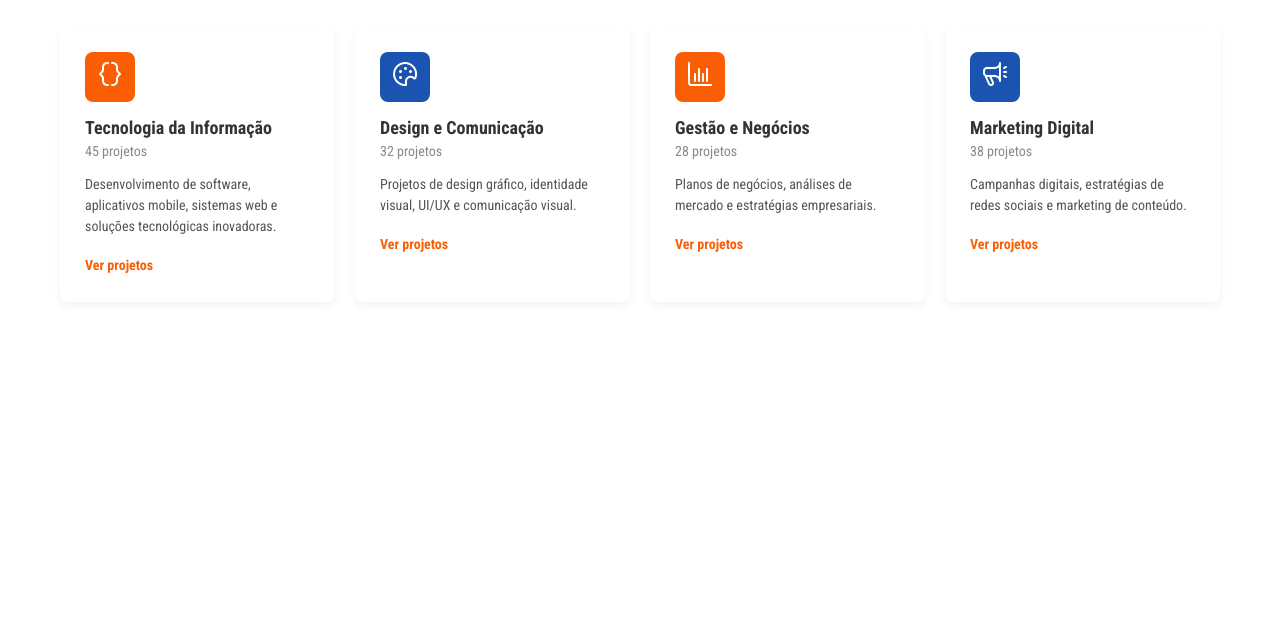
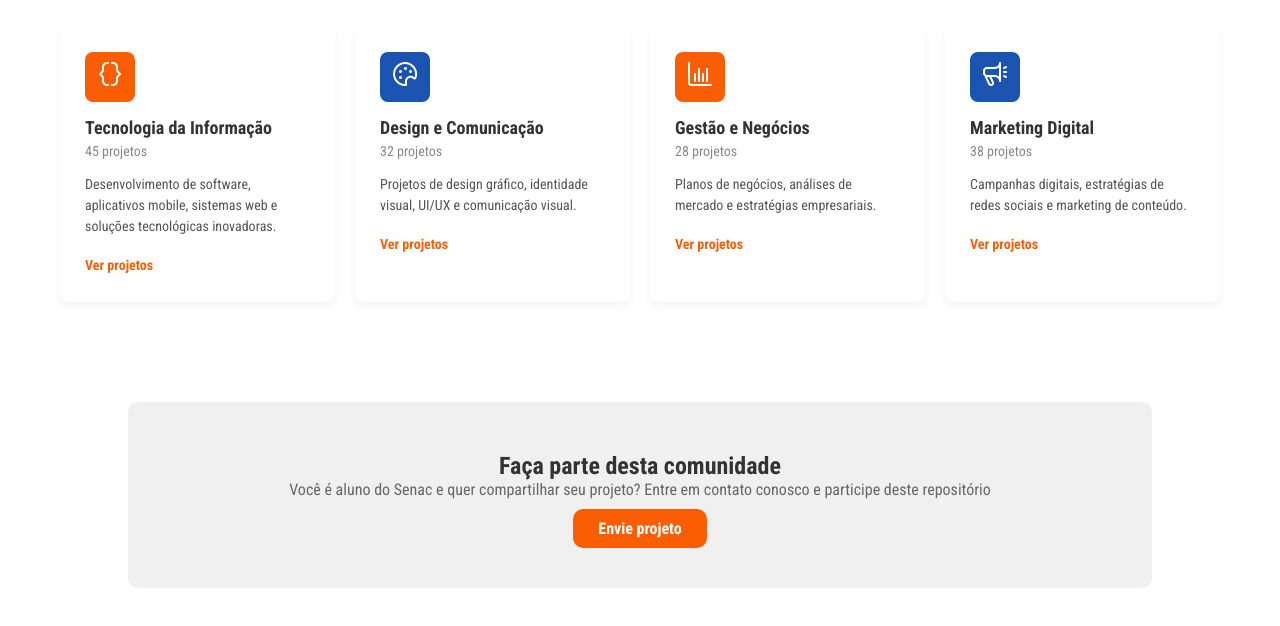
Before and after one commit to Yuki1XD/PI----2026, a website: page meu-projeto-node/Telas/tela_incial.html in a window 1280 px wide. Shown: the part 680-1306 px from the top of the page. Before the commit the page ends 1032 px from the top, so only its background shows below. Drawn offline with nearby package versions, Linux system fonts and the light colour scheme; files that its build step writes are made by us from their sources; files whose address does not match are found by name.

Commit message:
Changes to be committed: 	modified:   meu-projeto-node/Telas/tela_incial.html 	modified:   meu-projeto-node/Telas/tela_incial_aluno.html 	modified:   meu-projeto-node/css/tela_incial.css 	modified:   meu-projeto-node/index.js

```diff
--- a/meu-projeto-node/Telas/tela_incial.html
+++ b/meu-projeto-node/Telas/tela_incial.html
@@ -30,7 +30,7 @@
         <div class="hero-content">
             <i class="fi fi-rr-graduation-cap"></i>
             <h1>Bem-vindo ao Repositório de Projetos Acadêmicos</h1>
-            <p>Explore os projetos desenvolvidos pelos nossos alunos.</p>
+            <p>Explore os projetos desenvolvidos pelos nossos alunos nas diversas áreas de formação do Senac</p>
 
             <div class="Pesquisa">
                 <form action="/buscar" method="GET">
@@ -89,6 +89,11 @@
         </div>
     </div>
     </section>
+    <div class="Parte_comunidade">
+        <h2>Faça parte desta comunidade</h2>
+        <p>Você é aluno do Senac e quer compartilhar seu projeto? Entre em contato conosco e participe deste repositório</p>
+        <a href="#" class="btn-participar">Envie projeto</a>
 
+    </div>
 </body>
 </html>
--- a/meu-projeto-node/css/tela_incial.css
+++ b/meu-projeto-node/css/tela_incial.css
@@ -240,3 +240,38 @@ ul li.items a:hover {
     font-weight: bold;
     font-size: 14px;
 }
+
+/* Parte da Comunidade */
+.Parte_comunidade {
+    text-align: center;
+    padding: 50px 10px;
+    background-color: #f0f0f0;
+    border-radius: 10px;
+    width: 80%;
+    margin: 50px auto;
+}
+
+.Parte_comunidade h2 {
+    font-size: 24px;
+    color: #333;
+}
+
+.Parte_comunidade p {
+    color: #666;
+    margin-bottom: 20px;
+}
+
+.btn-participar {
+    text-decoration: none;
+    background-color: #f95e05;
+    color: #ffffff;
+    padding: 10px 25px;
+    border-radius: 10px;
+    font-weight: bold;
+    transition: background 0.3s, transform 0.2s;
+}
+
+.btn-participar:hover {
+    background-color: #ff5900;
+    transform: scale(1.05);
+}
--- a/meu-projeto-node/index.js
+++ b/meu-projeto-node/index.js
@@ -29,6 +29,10 @@ app.get("/tela_incial", (req, res) => {
   res.sendFile(path.join(__dirname, "Telas", "tela_incial.html"));
 });
 
+app.get("/aluno", (req, res) => {
+  res.sendFile(path.join(__dirname, "Telas", "tela_inicial_aluno.html"));
+});
+
 app.get("/criar_projeto", (req, res) => {
   res.sendFile(path.join(__dirname, "Telas", "Criar_Projeto.html"));
 });
```
Also changed, not shown: meu-projeto-node/Telas/tela_incial_aluno.html (+0 -9 lines).
